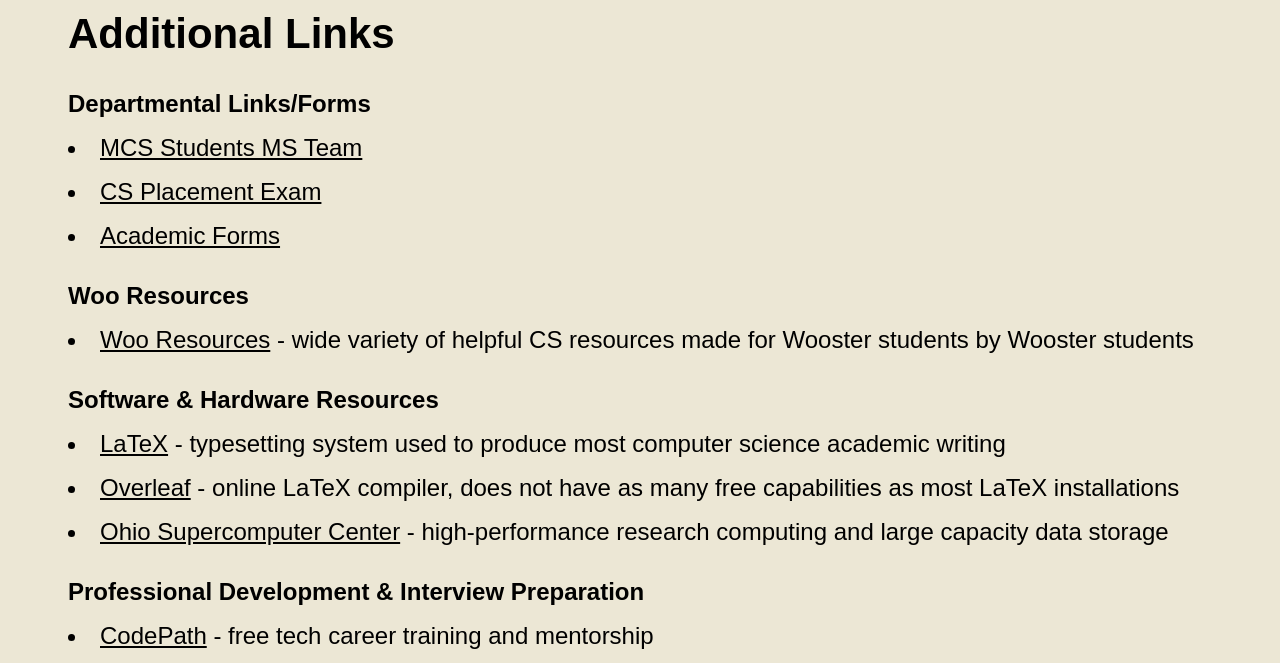
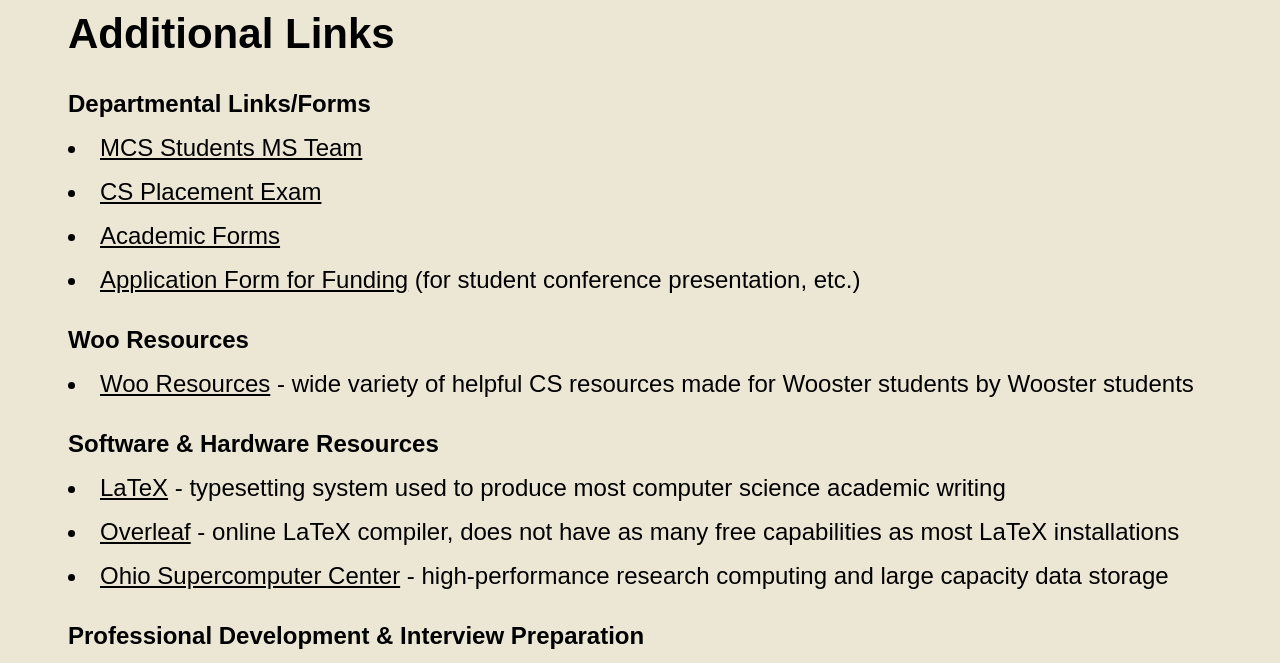
Before and after one commit to College-of-Wooster-CS/College-of-Wooster-CS.github.io, a plain HTML site: page additional-links.html in a window 1280 px wide. Shown: the part 110-773 px from the top of the page. Drawn offline with Linux system fonts and the light colour scheme.

Commit message:
Add link to endowment application form

```diff
--- a/additional-links.html
+++ b/additional-links.html
@@ -32,6 +32,10 @@
 
                 <li>
                     <a href='https://inside.wooster.edu/registrar/academic-forms/' target='_blank' rel='noopener noreferrer'>Academic Forms</a>
+                </li>
+
+                <li>
+                    <a href='https://forms.cloud.microsoft/Pages/ResponsePage.aspx?id=2RfwngV_JUKYOPks_1e3q0ygRj9cpZ5CqnuqeeUCBtNUNlRPQlpWTlkzS1BMRFRLNEUzUzhHRUFVNy4u' target='_blank' rel='noopener noreferrer'>Application Form for Funding</a> (for student conference presentation, etc.)
                 </li>
 
             </ul>
```
